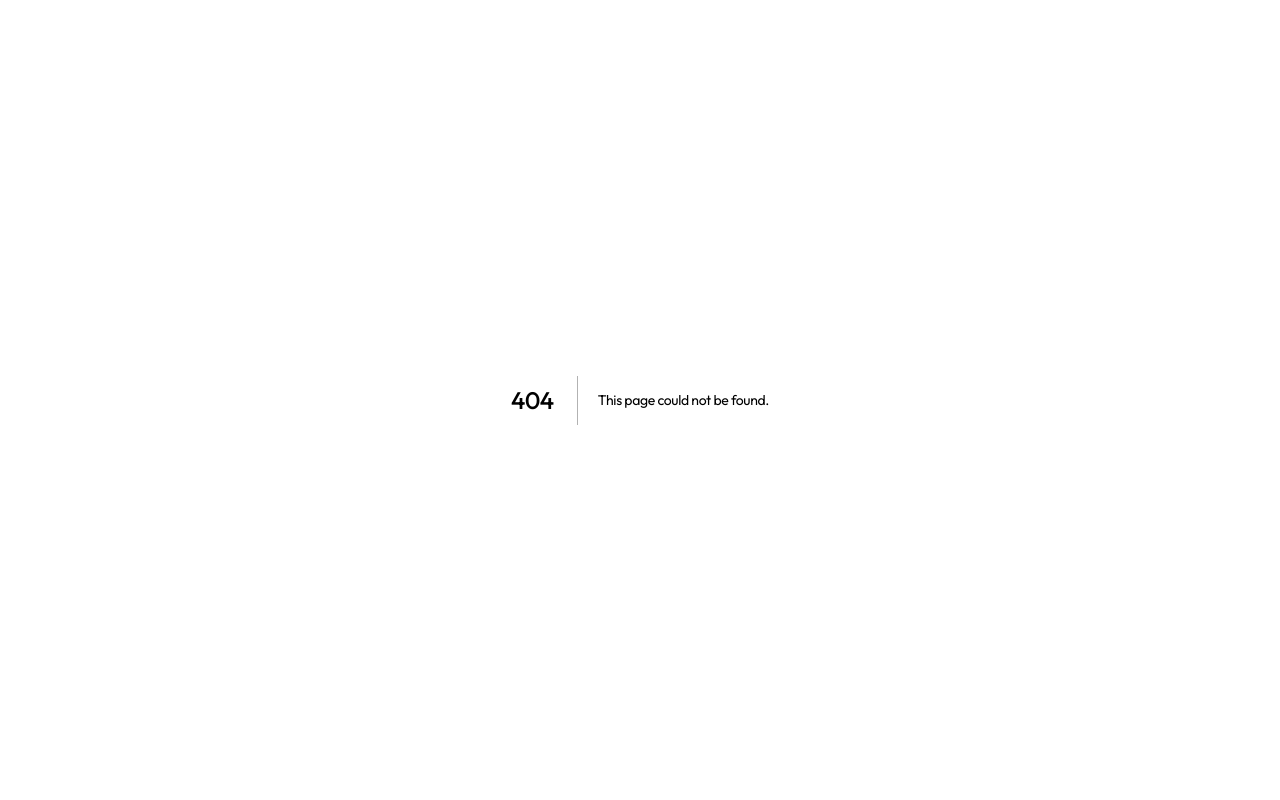
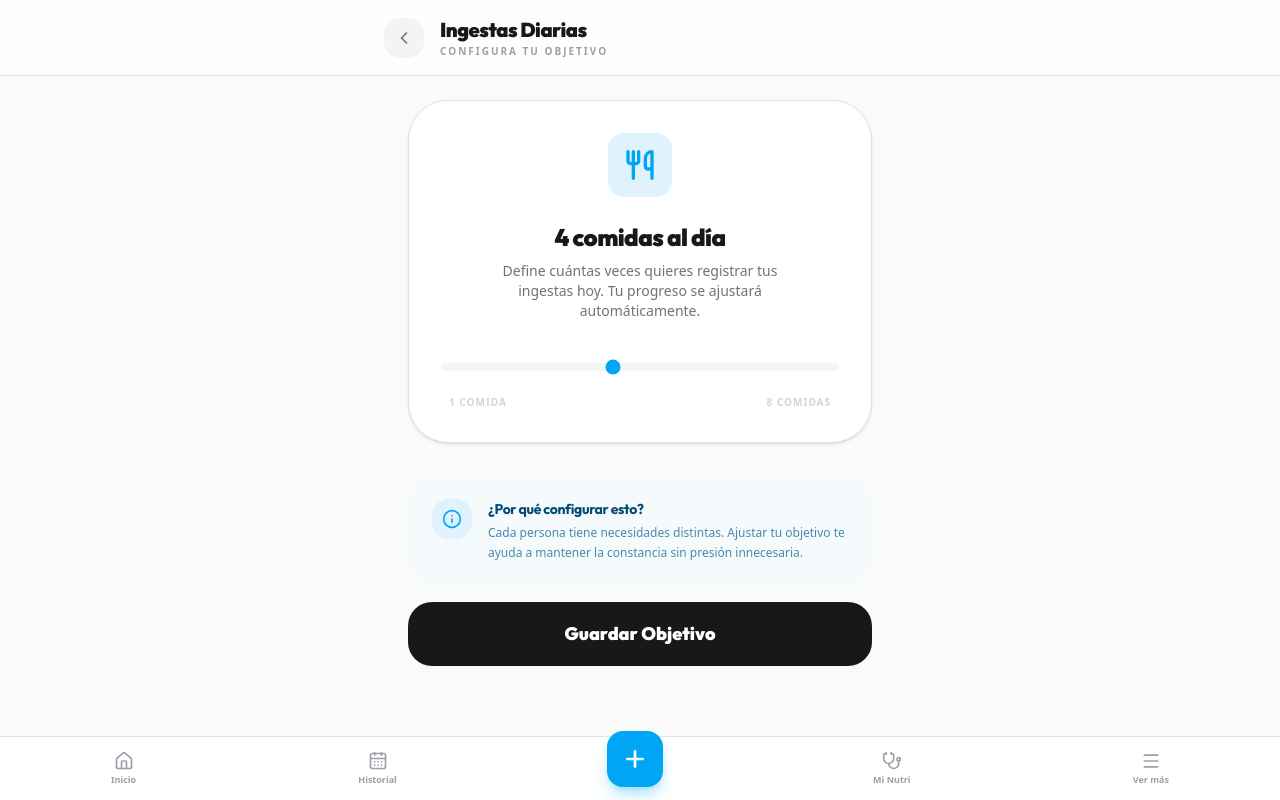
Before and after one commit to leanclavero/nutricional, a Next.js app: page /patient/settings/goals in a window 1280 px wide. Before the commit this address had no page. Built offline with nearby package versions, Linux system fonts and the light colour scheme.

Commit message:
feat: implement daily intakes configuration and home widget shortcut

```diff
--- a/src/app/patient/actions.ts
+++ b/src/app/patient/actions.ts
@@ -148,3 +148,17 @@ export async function addPatientComment(mealId: string, content: string) {
   revalidatePath('/patient')
   revalidatePath('/nutritionist')
 }
+
+export async function updateDailyMealsTarget(target: number) {
+  const supabase = await createClient()
+  const { data: { user } } = await supabase.auth.getUser()
+  if (!user) throw new Error('Not authenticated')
+
+  const { error } = await supabase
+    .from('profiles')
+    .update({ daily_meals_target: target })
+    .eq('id', user.id)
+
+  if (error) throw new Error(`Error actualizando objetivo: ${error.message}`)
+  revalidatePath('/patient')
+}
--- a/src/app/patient/components/DailyProgressBar.tsx
+++ b/src/app/patient/components/DailyProgressBar.tsx
@@ -2,8 +2,9 @@
 
 import React from 'react'
 import { motion } from 'framer-motion'
-import { Flame, Trophy } from 'lucide-react'
+import { Flame, Trophy, Settings } from 'lucide-react'
 import { cn } from '@/lib/utils'
+import Link from 'next/link'
 
 interface DailyProgressBarProps {
   current: number
@@ -14,37 +15,43 @@ export function DailyProgressBar({ current, target = 4 }: DailyProgressBarProps)
   const percentage = Math.min((current / target) * 100, 100)
   const isComplete = current >= target
 
-  const mealLabels = ['Desayuno', 'Almuerzo', 'Merienda', 'Cena']
+  const mealLabels = ['Desayuno', 'Almuerzo', 'Merienda', 'Cena', 'Snack', 'M6', 'M7', 'M8']
 
   return (
     <div className="overflow-hidden rounded-2xl bg-white px-4 py-3.5 shadow-sm border border-zinc-100 dark:border-zinc-800 dark:bg-zinc-900">
       <div className="flex items-center justify-between mb-2.5">
-        <div>
-          <div className="flex items-center gap-1.5">
+        <div className="flex items-center gap-2">
           <div className={cn(
             "flex h-6 w-6 items-center justify-center rounded-lg transition-all duration-500",
             isComplete ? "bg-emerald-500 text-white" : "bg-sky-500 text-white"
           )}>
             {isComplete ? <Trophy size={13} /> : <Flame size={13} />}
           </div>
+          <div>
             <h3 className="font-outfit text-sm font-bold text-zinc-900 dark:text-zinc-50">
               Comidas de hoy
             </h3>
-          </div>
-          <p className="mt-0.5 text-[10px] text-zinc-400">
+            <p className="text-[10px] text-zinc-400">
               {current === 0
                 ? 'Aún no registraste ninguna'
                 : current >= target
-              ? '¡Objetivo del día cumplido!'
+                ? '¡Objetivo cumplido!'
                 : `${current} de ${target} registradas`}
             </p>
           </div>
+        </div>
+
+        <div className="flex items-center gap-3">
           <span className={cn(
             "text-lg font-black tabular-nums",
             isComplete ? "text-emerald-500" : "text-sky-500"
           )}>
             {current}<span className="text-sm font-semibold text-zinc-300">/{target}</span>
           </span>
+          <Link href="/patient/settings/goals" className="flex h-8 w-8 items-center justify-center rounded-full bg-zinc-50 text-zinc-300 transition-colors hover:bg-zinc-100 hover:text-zinc-500 dark:bg-zinc-800 dark:text-zinc-600 dark:hover:bg-zinc-700">
+            <Settings size={14} />
+          </Link>
+        </div>
       </div>
 
       {/* Progress bar */}
--- a/src/app/patient/page.tsx
+++ b/src/app/patient/page.tsx
@@ -33,13 +33,14 @@ export default async function PatientDashboard() {
     .limit(1)
     .single()
 
-  // Get nutritionist info
-  const { data: profile } = await supabase.from('profiles').select('nutritionist_id').eq('id', user.id).single()
+  // Get nutritionist info and daily target
+  const { data: profile } = await supabase.from('profiles').select('nutritionist_id, daily_meals_target').eq('id', user.id).single()
   let nutritionistEmail = null
   if (profile?.nutritionist_id) {
     const { data: nutri } = await supabase.from('profiles').select('email').eq('id', profile.nutritionist_id).single()
     nutritionistEmail = nutri?.email
   }
+  const dailyTarget = profile?.daily_meals_target || 4
 
   const isWithin24Hours = (date: string) => {
     const diff = (new Date().getTime() - new Date(date).getTime()) / (1000 * 60 * 60)
@@ -67,7 +68,7 @@ export default async function PatientDashboard() {
           {/* Insights + Progress */}
           <section className="space-y-2.5">
             <LastMealCounter lastMealDate={lastMeal?.meal_date || null} />
-            <DailyProgressBar current={todayMealsCount} target={4} />
+            <DailyProgressBar current={todayMealsCount} target={dailyTarget} />
           </section>
 
           {/* Today's meals */}
--- /dev/null
+++ b/src/app/patient/settings/goals/page.tsx
@@ -0,0 +1,115 @@
+'use client'
+
+import React, { useState, useEffect } from 'react'
+import { motion, AnimatePresence } from 'framer-motion'
+import { ChevronLeft, ClipboardList, CheckCircle2, Info, Utensils } from 'lucide-react'
+import Link from 'next/link'
+import { updateDailyMealsTarget } from '@/app/patient/actions'
+import { useRouter } from 'next/navigation'
+
+export default function DailyIntakesPage() {
+  const [target, setTarget] = useState(4)
+  const [isSaving, setIsSaving] = useState(false)
+  const [showSuccess, setShowSuccess] = useState(false)
+  const router = useRouter()
+
+  const handleSave = async () => {
+    setIsSaving(true)
+    try {
+      await updateDailyMealsTarget(target)
+      setShowSuccess(true)
+      setTimeout(() => setShowSuccess(false), 3000)
+    } catch (error) {
+      alert('Error al guardar: ' + (error as Error).message)
+    } finally {
+      setIsSaving(false)
+    }
+  }
+
+  return (
+    <div className="min-h-screen bg-zinc-50 dark:bg-zinc-950">
+      <header className="sticky top-0 z-50 w-full bg-white/70 px-6 py-4 backdrop-blur-xl dark:bg-zinc-900/70 border-b border-zinc-100 dark:border-zinc-800">
+        <div className="mx-auto flex max-w-lg items-center gap-4">
+          <Link href="/patient" className="flex h-10 w-10 items-center justify-center rounded-xl bg-zinc-100 text-zinc-500 transition-all hover:bg-zinc-200 dark:bg-zinc-800 dark:text-zinc-400">
+            <ChevronLeft size={20} />
+          </Link>
+          <div className="flex flex-col">
+            <h1 className="font-outfit text-xl font-black tracking-tight text-zinc-900 dark:text-zinc-50">
+              Ingestas Diarias
+            </h1>
+            <p className="text-[10px] font-bold uppercase tracking-[0.2em] text-zinc-400">Configura tu objetivo</p>
+          </div>
+        </div>
+      </header>
+
+      <main className="mx-auto max-w-lg p-6 space-y-8">
+        <section className="rounded-[2.5rem] bg-white p-8 shadow-sm border border-zinc-100 dark:bg-zinc-900 dark:border-zinc-800">
+          <div className="flex flex-col items-center text-center">
+            <div className="mb-6 flex h-16 w-16 items-center justify-center rounded-2xl bg-sky-100 text-sky-500 dark:bg-sky-950/30">
+              <Utensils size={32} strokeWidth={2.5} />
+            </div>
+            <h2 className="mb-2 font-outfit text-2xl font-black text-zinc-900 dark:text-zinc-50">
+              {target} comidas al día
+            </h2>
+            <p className="mb-8 text-sm text-zinc-500 max-w-xs">
+              Define cuántas veces quieres registrar tus ingestas hoy. Tu progreso se ajustará automáticamente.
+            </p>
+
+            <div className="w-full space-y-6">
+              <input
+                type="range"
+                min="1"
+                max="8"
+                step="1"
+                value={target}
+                onChange={(e) => setTarget(parseInt(e.target.value))}
+                className="h-2 w-full cursor-pointer appearance-none rounded-lg bg-zinc-100 accent-sky-500 dark:bg-zinc-800"
+              />
+              <div className="flex justify-between px-2 text-[10px] font-black uppercase tracking-widest text-zinc-300">
+                <span>1 comida</span>
+                <span>8 comidas</span>
+              </div>
+            </div>
+          </div>
+        </section>
+
+        <div className="flex flex-col gap-4">
+          <div className="flex items-start gap-4 rounded-3xl bg-sky-50/50 p-6 dark:bg-sky-950/20">
+            <div className="flex h-10 w-10 shrink-0 items-center justify-center rounded-2xl bg-sky-100 text-sky-500 dark:bg-sky-900/30">
+              <Info size={20} />
+            </div>
+            <div>
+              <h4 className="text-sm font-bold text-sky-900 dark:text-sky-400">¿Por qué configurar esto?</h4>
+              <p className="mt-1 text-xs leading-relaxed text-sky-800/70 dark:text-sky-500/70">
+                Cada persona tiene necesidades distintas. Ajustar tu objetivo te ayuda a mantener la constancia sin presión innecesaria.
+              </p>
+            </div>
+          </div>
+
+          <button
+            onClick={handleSave}
+            disabled={isSaving}
+            className="relative flex h-16 w-full items-center justify-center rounded-3xl bg-zinc-900 font-outfit text-lg font-black text-white transition-all active:scale-95 disabled:opacity-50 dark:bg-zinc-50 dark:text-zinc-900"
+          >
+            {isSaving ? 'Guardando...' : 'Guardar Objetivo'}
+          </button>
+        </div>
+
+        {/* Success Message Pop */}
+        <AnimatePresence>
+          {showSuccess && (
+            <motion.div
+              initial={{ opacity: 0, y: 20 }}
+              animate={{ opacity: 1, y: 0 }}
+              exit={{ opacity: 0, y: 20 }}
+              className="fixed bottom-12 left-6 right-6 z-[100] flex items-center gap-3 rounded-2xl bg-emerald-500 p-4 text-white shadow-xl shadow-emerald-500/30"
+            >
+              <CheckCircle2 size={20} />
+              <span className="text-sm font-bold">¡Objetivo actualizado con éxito!</span>
+            </motion.div>
+          )}
+        </AnimatePresence>
+      </main>
+    </div>
+  )
+}
```
Lines whose indentation alone changed are shown as unchanged.
